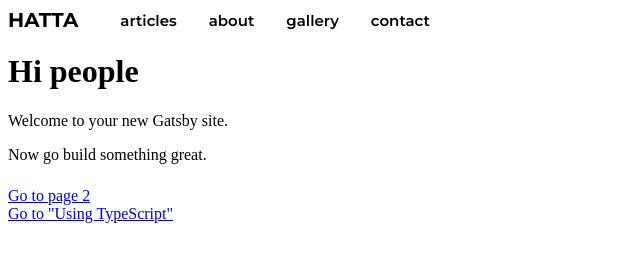
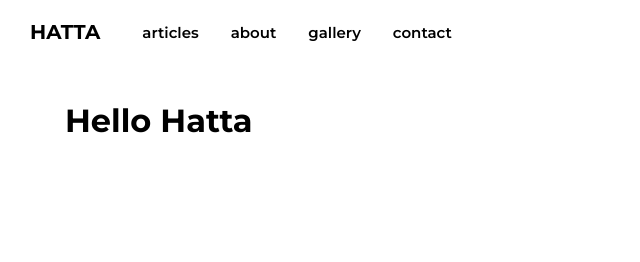
Before and after one commit to orzeleagle122/gatsbyjs, a Gatsby site: page / in a window 1280 px wide. Shown: the whole page, without its empty margins (0-640 px from the left). Built offline with nearby package versions, Linux system fonts and the light colour scheme; Gatsby itself is replaced by a stand-in of ours.

Commit message:
layout+globalstyle

```diff
--- a/gatsby-config.js
+++ b/gatsby-config.js
@@ -5,6 +5,7 @@ module.exports = {
     author: `@gatsbyjs`,
   },
   plugins: [
+    `gatsby-plugin-layout`,
     `gatsby-plugin-styled-components`,
     `gatsby-plugin-react-helmet`,
     {
--- a/package.json
+++ b/package.json
@@ -8,6 +8,7 @@
     "babel-plugin-styled-components": "^1.12.0",
     "gatsby": "^2.26.1",
     "gatsby-image": "^2.5.0",
+    "gatsby-plugin-layout": "^1.9.0",
     "gatsby-plugin-manifest": "^2.6.1",
     "gatsby-plugin-offline": "^3.4.0",
     "gatsby-plugin-prefetch-google-fonts": "^1.4.3",
--- /dev/null
+++ b/src/assets/styles/GlobalStyles.js
@@ -0,0 +1,33 @@
+import { createGlobalStyle } from 'styled-components';
+
+const GlobalStyles=createGlobalStyle`
+  html {
+    box-sizing: border-box;
+  }
+
+  *,
+  *::before,
+  *::after {
+    box-sizing: inherit;
+  }
+
+  body {
+    margin: 0;
+    padding: 80px 65px 0;
+    font-family: 'Montserrat';
+  }
+
+  button {
+    padding: 0;
+    cursor: pointer;
+    font-family: 'Montserrat';
+  }
+
+  ul {
+    padding: 0;
+    margin: 0;
+  }
+
+`;
+
+export default GlobalStyles;
--- a/src/components/Navigation/Navigation.elements.js
+++ b/src/components/Navigation/Navigation.elements.js
@@ -2,6 +2,9 @@ import styled from 'styled-components';
 import {Link} from 'gatsby';
 
 export const NagivationWrapper=styled.nav`
+    position:absolute;
+    top:20px;
+    left:30px;
     display:flex;
     align-items:center;
     justify-content:flex-start;
@@ -15,8 +18,6 @@ export const Logo=styled.span`
 `;
 
 export const NavigationList=styled.ul`
-    margin:0;
-    padding:0;
     list-style:none;
     display:flex;
 `;
--- /dev/null
+++ b/src/layouts/index.js
@@ -0,0 +1,15 @@
+import React from "react"
+import GlobalStyles from "../assets/styles/GlobalStyles";
+
+import Nagivation from "../components/Navigation/Navigation";
+
+
+const MainLayout = ({children}) => (
+  <>
+    <GlobalStyles/>
+    <Nagivation/>
+    {children}
+  </>
+)
+
+export default MainLayout;
--- a/src/pages/index.js
+++ b/src/pages/index.js
@@ -1,19 +1,9 @@
 import React from "react"
-import { Link } from "gatsby"
-
-import Nagivation from "../components/Navigation/Navigation";
 
 
 const IndexPage = () => (
   <>
-    <Nagivation/>
-    <h1>Hi people</h1>
-    <p>Welcome to your new Gatsby site.</p>
-    <p>Now go build something great.</p>
-    <div style={{ maxWidth: `300px`, marginBottom: `1.45rem` }}>
-    </div>
-    <Link to="/page-2/">Go to page 2</Link> <br />
-    <Link to="/using-typescript/">Go to "Using TypeScript"</Link>
+    <h1>Hello Hatta</h1>
   </>
 )
 
```
Also changed, not shown: src/assets/images/440e817eee0449898bff65131f5e19d0.jpg (added), 1 other file.
